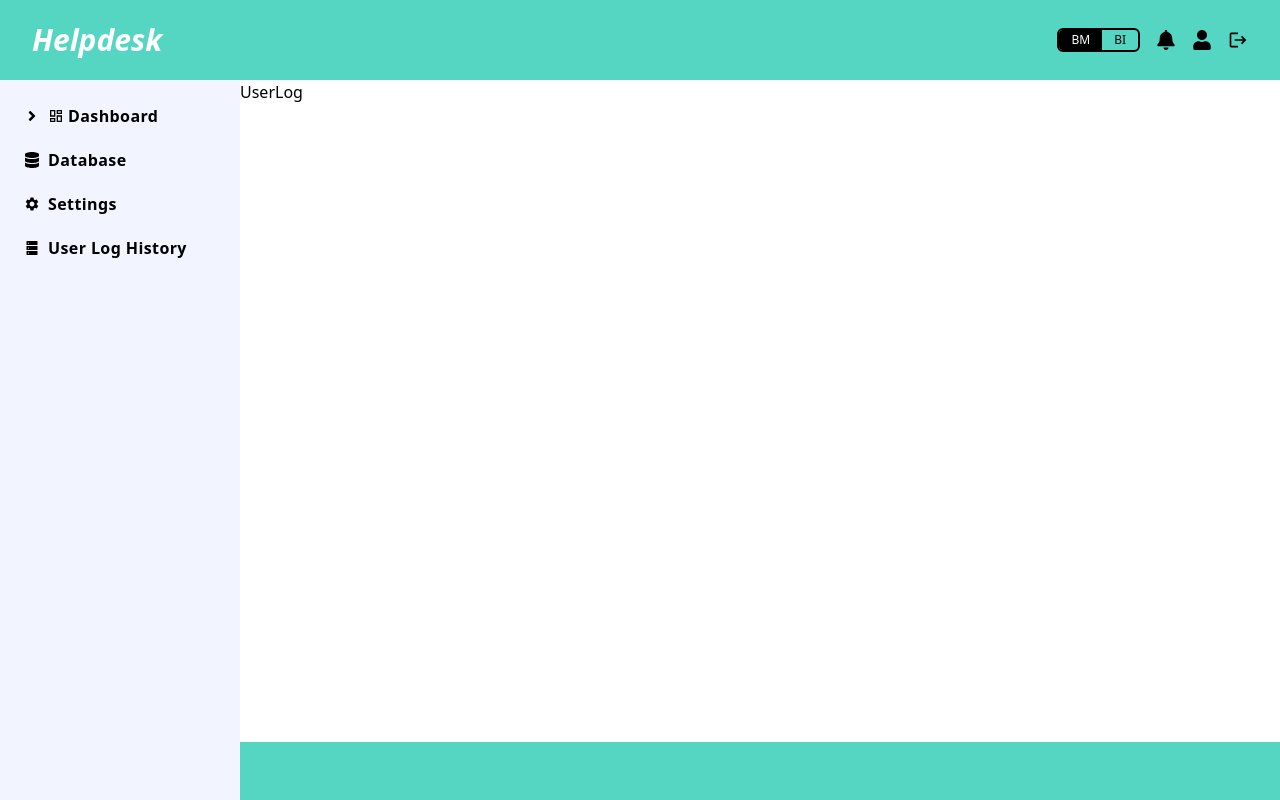
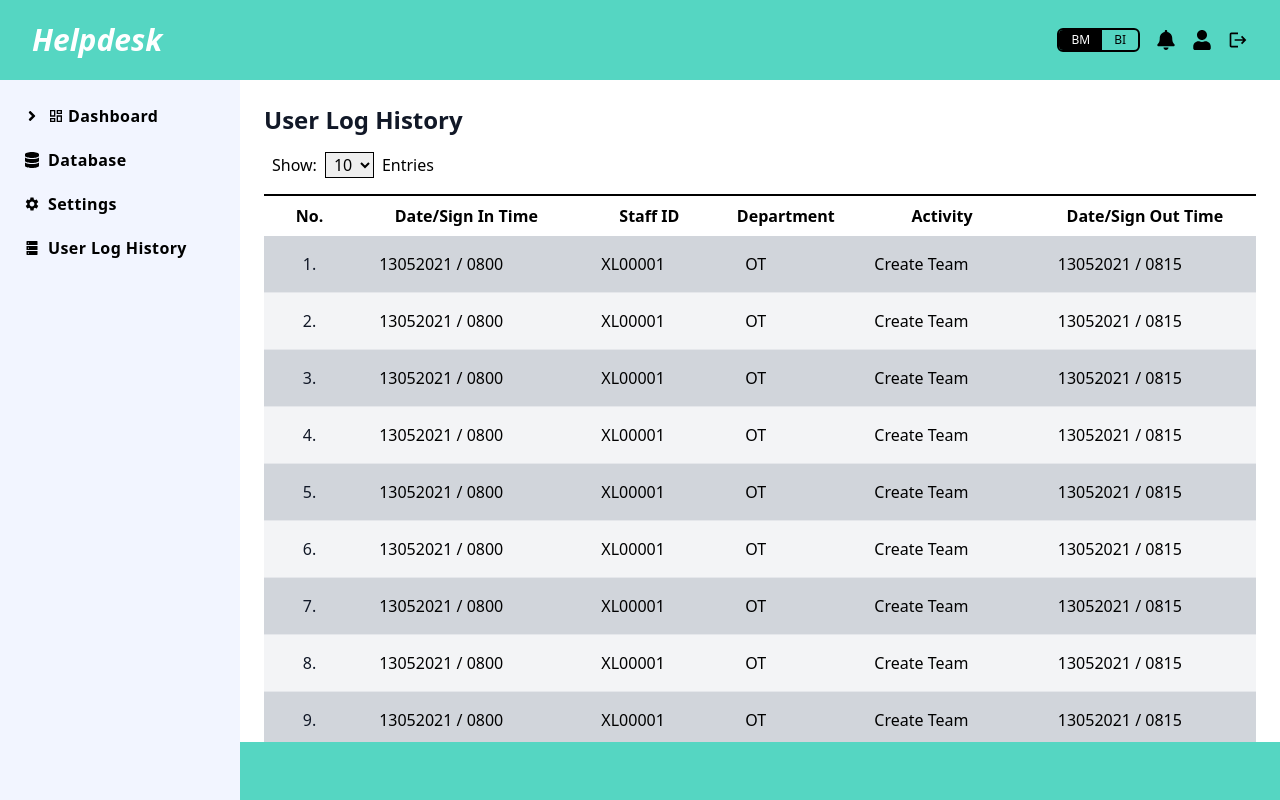
Before and after one commit to RohanSinghProgrammer/dashboard-assignment, a React (Vite) app: page /userLog in a window 1280 px wide. Built offline with nearby package versions, Linux system fonts and the light colour scheme.

Commit message:
UI - created userLog and pageNotFound page

```diff
--- a/src/App.jsx
+++ b/src/App.jsx
@@ -13,6 +13,8 @@ import AppLayout from "./layouts/AppLayout";
 import Database from "./pages/Database";
 import Settings from "./pages/Settings";
 import UserLog from "./pages/UserLog";
+import User from "./pages/User";
+import PageNotFound from "./pages/PageNotFound";
 
 export default function App() {
   const router = createBrowserRouter(
@@ -28,6 +30,8 @@ export default function App() {
           <Route path="/database" element={<Database />} />
           <Route path="/settings" element={<Settings />} />
           <Route path="/userLog" element={<UserLog />} />
+          <Route path="/user" element={<User />} />
+          <Route path="*" element={<PageNotFound />} />
         </Route>
       </Route>
     )
--- /dev/null
+++ b/src/components/TableItem.jsx
@@ -0,0 +1,21 @@
+import React from "react";
+
+const TableItem = ({ index }) => {
+  return (
+    <tr key={index} className="odd:bg-gray-300 even:bg-gray-100 border-b">
+      <th
+        scope="row"
+        className="px-6 py-4 font-medium text-gray-900 whitespace-nowrap"
+      >
+        {index + 1}.
+      </th>
+      <td className="px-6 py-2">13052021 / 0800</td>
+      <td className="px-6 py-2">XL00001</td>
+      <td className="px-6 py-2">OT</td>
+      <td className="px-6 py-2">Create Team</td>
+      <td className="px-6 py-2">13052021 / 0815</td>
+    </tr>
+  );
+};
+
+export default TableItem;
--- /dev/null
+++ b/src/data/DummyData.jsx
@@ -0,0 +1,22 @@
+export const dashboardCardInfoArr = [
+    {
+      title: "Total Tickets",
+      number: 12,
+      color: "#2F82FF",
+    },
+    {
+      title: "Total Solved",
+      number: 8,
+      color: "#0BFF68",
+    },
+    {
+      title: "Total Awaiting Time",
+      number: 2,
+      color: "#FE594E",
+    },
+    {
+      title: "Total in Progress",
+      number: 2,
+      color: "#FCFF6C",
+    },
+  ];
--- /dev/null
+++ b/src/data/index.jsx
@@ -0,0 +1,8 @@
+export const headerList = [
+    'No.',
+    'Date/Sign In Time',
+    'Staff ID',
+    'Department',
+    'Activity',
+    'Date/Sign Out Time'
+  ]
--- a/src/pages/Home.jsx
+++ b/src/pages/Home.jsx
@@ -5,30 +5,9 @@ import { IoMdStar, IoMdStarHalf } from "react-icons/io";
 import { FaUsersGear } from "react-icons/fa6";
 import { BiSolidUserVoice } from "react-icons/bi";
 import Rating from "../components/Rating";
+import { dashboardCardInfoArr } from "../data/DummyData";
 
 const Home = () => {
-  const dashboardCardInfoArr = [
-    {
-      title: "Total Tickets",
-      number: 12,
-      color: "#2F82FF",
-    },
-    {
-      title: "Total Solved",
-      number: 8,
-      color: "#0BFF68",
-    },
-    {
-      title: "Total Awaiting Time",
-      number: 2,
-      color: "#FE594E",
-    },
-    {
-      title: "Total in Progress",
-      number: 2,
-      color: "#FCFF6C",
-    },
-  ];
   return (
     <div className="flex flex-col py-4 px-12 h-full">
       <h2 className="text-2xl font-semibold text-gray-900 h-[10%]">
--- /dev/null
+++ b/src/pages/PageNotFound.jsx
@@ -0,0 +1,23 @@
+import React from "react";
+import { Link } from "react-router-dom";
+
+const PageNotFound = () => {
+  return (
+    <div className="grid place-items-center h-full">
+      <div className="grid place-items-center space-y-4">
+        <h1 className="text-9xl font-bold text-red-500">404</h1>
+        <h3 className="text-3xl font-semibold">oops! Page not found</h3>
+        <p className="text-gray-700">
+          Oops! The page you are looking for does not exist. It might have been
+          moved or deleted.
+        </p>
+        <div className="w-52 flex justify-between pt-6">
+          <Link to={"/"}  className="px-4 py-2 rounded-md text-white bg-green-500 font-semibold">Home</Link>
+          <Link to="#" className="px-4 py-2 rounded-md text-white bg-red-500 font-semibold">Contact Us</Link>
+        </div>
+      </div>
+    </div>
+  );
+};
+
+export default PageNotFound;
--- /dev/null
+++ b/src/pages/User.jsx
@@ -0,0 +1,9 @@
+import React from 'react'
+
+const User = () => {
+  return (
+    <div>User</div>
+  )
+}
+
+export default User
--- a/src/pages/UserLog.jsx
+++ b/src/pages/UserLog.jsx
@@ -1,9 +1,52 @@
-import React from 'react'
+import React from "react";
+import TableItem from "../components/TableItem";
+import { FaAnglesLeft, FaAnglesRight } from "react-icons/fa6";
+import { headerList } from "../data";
 
 const UserLog = () => {
   return (
-    <div>UserLog</div>
-  )
-}
+    <div className="p-6 h-full overflow-y-scroll">
+      <h2 className="text-2xl font-semibold text-gray-900 mb-4">
+        User Log History
+      </h2>
+      {/* ------------------------------ PAGE HEADER ------------------------------ */}
+      <div className="px-2 flex items-center space-x-2 caret-gray-200 mb-4">
+        <p>Show:</p>
+        <select name="items" id="items" className="border border-black px-1">
+          <option value="5">5</option>
+          <option value="8">8</option>
+          <option selected value="10">
+            10
+          </option>
+        </select>
+        <p>Entries</p>
+      </div>
+      {/* --------------------------------- TABLE --------------------------------- */}
+      <table className="border-t-2 border-black w-full">
+        <thead>
+          <tr>
+            {headerList.map((item,index) => <th key={index} className="py-2">{item}</th>)}
+          </tr>
+        </thead>
+        <tbody>
+          {Array(10).fill(0).map((item,index)=> <TableItem index={index} />)}
+        </tbody>
+      </table>
+      {/* ----------------------------- PAGE FOOTER ----------------------------- */}
+      <div className="flex items-center justify-between mt-2">
+        <p>Showing 1 to 5 of 5 entries</p>
+        <div className="flex items-center space-x-2">
+          <button>
+            <FaAnglesLeft />
+          </button>
+          <p>1</p>
+          <button>
+            <FaAnglesRight />
+          </button>
+        </div>
+      </div>
+    </div>
+  );
+};
 
-export default UserLog
+export default UserLog;
```
